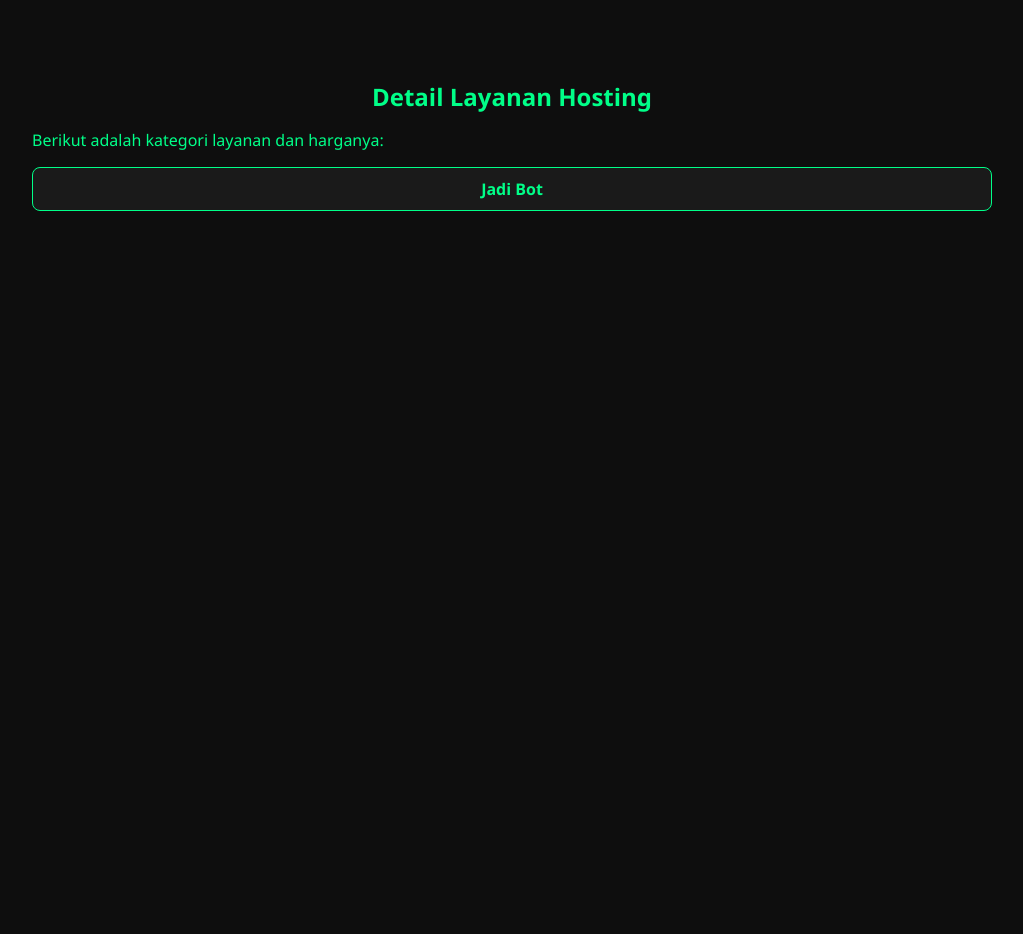
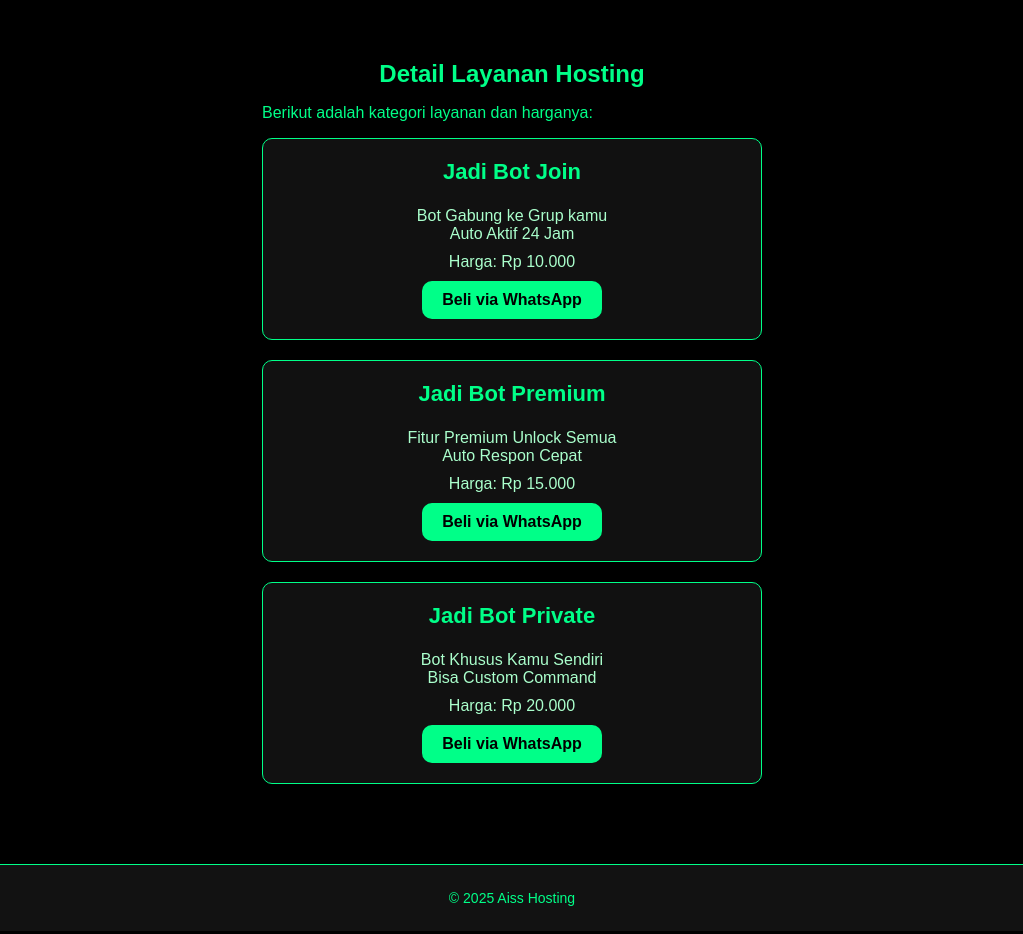
Before and after one commit to aissgth/aissmarketplace.web, a plain HTML site: page jadibot.html in a window 1280 px wide. Shown: the whole page, without its empty margins (128-1151 px from the left). Before the commit the page ends 800 px from the top, so only its background shows below. Drawn offline with Linux system fonts and the light colour scheme.

Commit message:
Add files via upload

```diff
--- a/jadibot.html
+++ b/jadibot.html
@@ -1,70 +1,90 @@
-<!DOCTYPE html><html lang="id">
+<!DOCTYPE html>
+<html lang="id">
 <head>
   <meta charset="UTF-8">
   <meta name="viewport" content="width=device-width, initial-scale=1.0">
   <title>Layanan Hosting - Aiss Hosting</title>
   <link rel="stylesheet" href="style.css">
   <style>
-    .dropdown {
-      position: relative;
-      width: 100%;
-    }.dropdown-content {
-  display: none;
-  flex-direction: column;
-  margin-top: 10px;
-  gap: 10px;
-  animation: slideDown 0.3s ease forwards;
+    body {
+      background-color: #000;
+      color: #00ff88;
+      font-family: Arial, sans-serif;
+      margin: 0;
+      padding: 20px;
     }
 
-.dropdown.active .dropdown-content {
-  display: flex;
+    .container {
+      max-width: 500px;
+      margin: auto;
     }
 
-.dropdown-button {
-  background-color: #1a1a1a;
-  color: #00ff88;
+    .panel-card {
+      background-color: #111;
       border: 1px solid #00ff88;
-  border-radius: 8px;
-  padding: 10px;
+      border-radius: 10px;
+      padding: 20px;
+      margin-bottom: 20px;
       text-align: center;
-  cursor: pointer;
-  font-weight: bold;
     }
 
-.dropdown-button:hover {
-  background-color: #101010;
+    .panel-card h3 {
+      margin-top: 0;
+      font-size: 22px;
+      color: #00ff88;
     }
 
-@keyframes slideDown {
-  0% {
-    opacity: 0;
-    transform: translateY(-10px);
-  }
-  100% {
-    opacity: 1;
-    transform: translateY(0);
-  }
+    .panel-card p {
+      margin: 10px 0;
+      font-size: 16px;
+      color: #aaffcc;
     }
 
+    .btn-wa {
+      display: inline-block;
+      background-color: #00ff88;
+      color: #000;
+      padding: 10px 20px;
+      border-radius: 10px;
+      text-decoration: none;
+      font-weight: bold;
+      transition: 0.3s;
+    }
+
+    .btn-wa:hover {
+      background-color: #00cc66;
+    }
   </style>
 </head>
 <body>
   <div class="container">
     <h2>Detail Layanan Hosting</h2>
-    <p>Berikut adalah kategori layanan dan harganya:</p><!-- Script Premium -->
-<!-- Jadi Bot -->
-<div class="dropdown">
-  <div class="dropdown-button" onclick="toggleDropdown(this)">Jadi Bot</div>
-  <div class="dropdown-content">
-    <a href="jadibot-join.html" class="info-option">Jadi Bot Join - Rp10.000</a>
-    <a href="jadibot-premium.html" class="info-option">Jadi Bot Premium - Rp15.000</a>
-    <a href="jadibot-private.html" class="info-option">Jadi Bot Private - Rp20.000</a>
+    <p>Berikut adalah kategori layanan dan harganya:</p>
+
+    <!-- Jadi Bot Join -->
+    <div class="panel-card">
+      <h3>Jadi Bot Join</h3>
+      <p>Bot Gabung ke Grup kamu<br>Auto Aktif 24 Jam</p>
+      <p>Harga: Rp 10.000</p>
+      <a class="btn-wa" href="https://wa.me/6287831914759?text=Halo,%20saya%20ingin%20order%20Jadi%20Bot%20Join">Beli via WhatsApp</a>
+    </div>
+
+    <!-- Jadi Bot Premium -->
+    <div class="panel-card">
+      <h3>Jadi Bot Premium</h3>
+      <p>Fitur Premium Unlock Semua<br>Auto Respon Cepat</p>
+      <p>Harga: Rp 15.000</p>
+      <a class="btn-wa" href="https://wa.me/6287831914759?text=Halo,%20saya%20ingin%20order%20Jadi%20Bot%20Premium">Beli via WhatsApp</a>
+    </div>
+
+    <!-- Jadi Bot Private -->
+    <div class="panel-card">
+      <h3>Jadi Bot Private</h3>
+      <p>Bot Khusus Kamu Sendiri<br>Bisa Custom Command</p>
+      <p>Harga: Rp 20.000</p>
+      <a class="btn-wa" href="https://wa.me/6287831914759?text=Halo,%20saya%20ingin%20order%20Jadi%20Bot%20Private">Beli via WhatsApp</a>
     </div>
   </div>
-
-  </div>  <script>
-    function toggleDropdown(button) {
-      const parent = button.parentElement;
-      parent.classList.toggle('active');
-    }
-  </script></body>
+ <footer>&copy; 2025 Aiss Hosting</footer>
+  </body>
+   </html>
```
Lines whose indentation alone changed are shown as unchanged.
